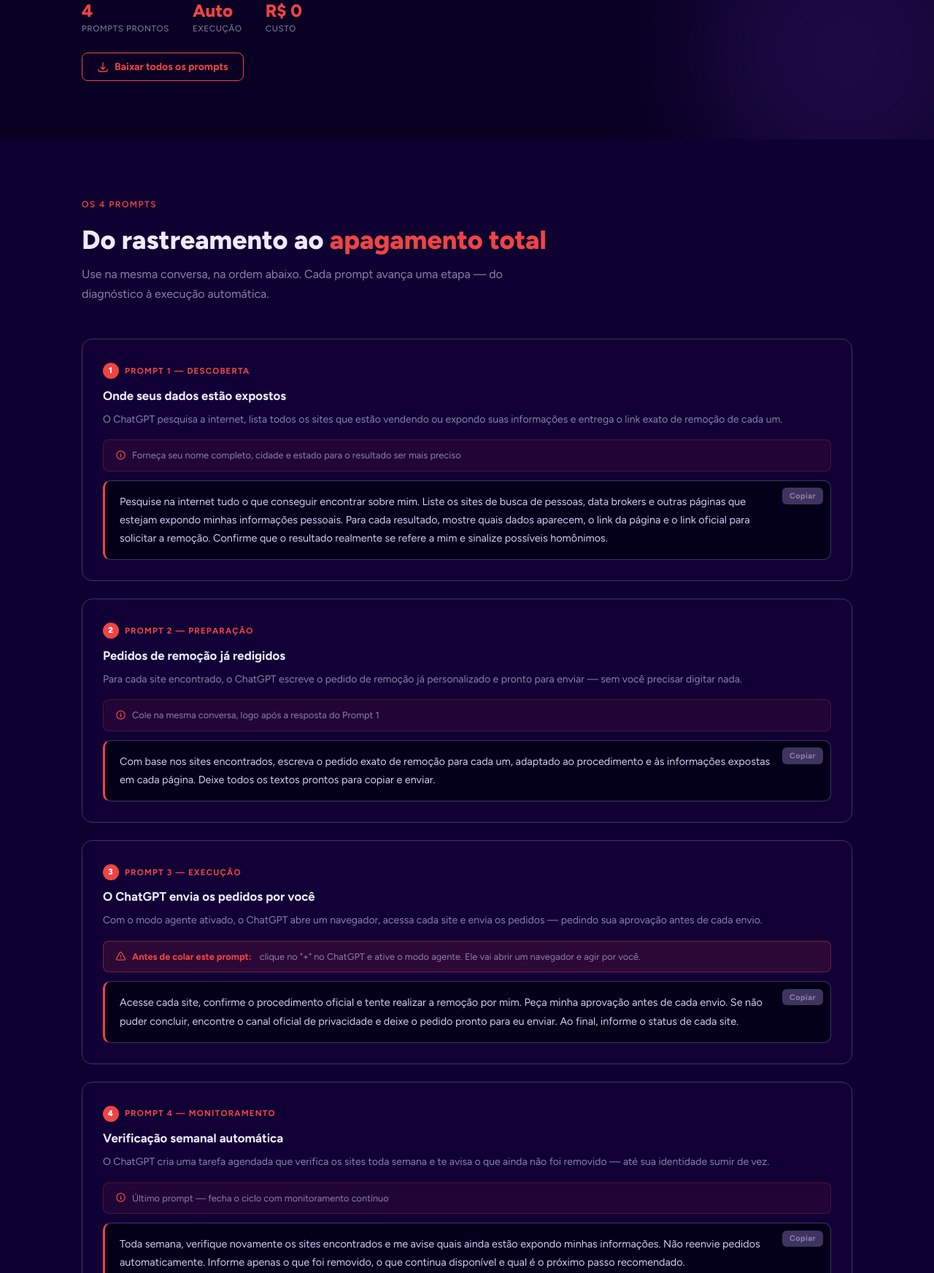
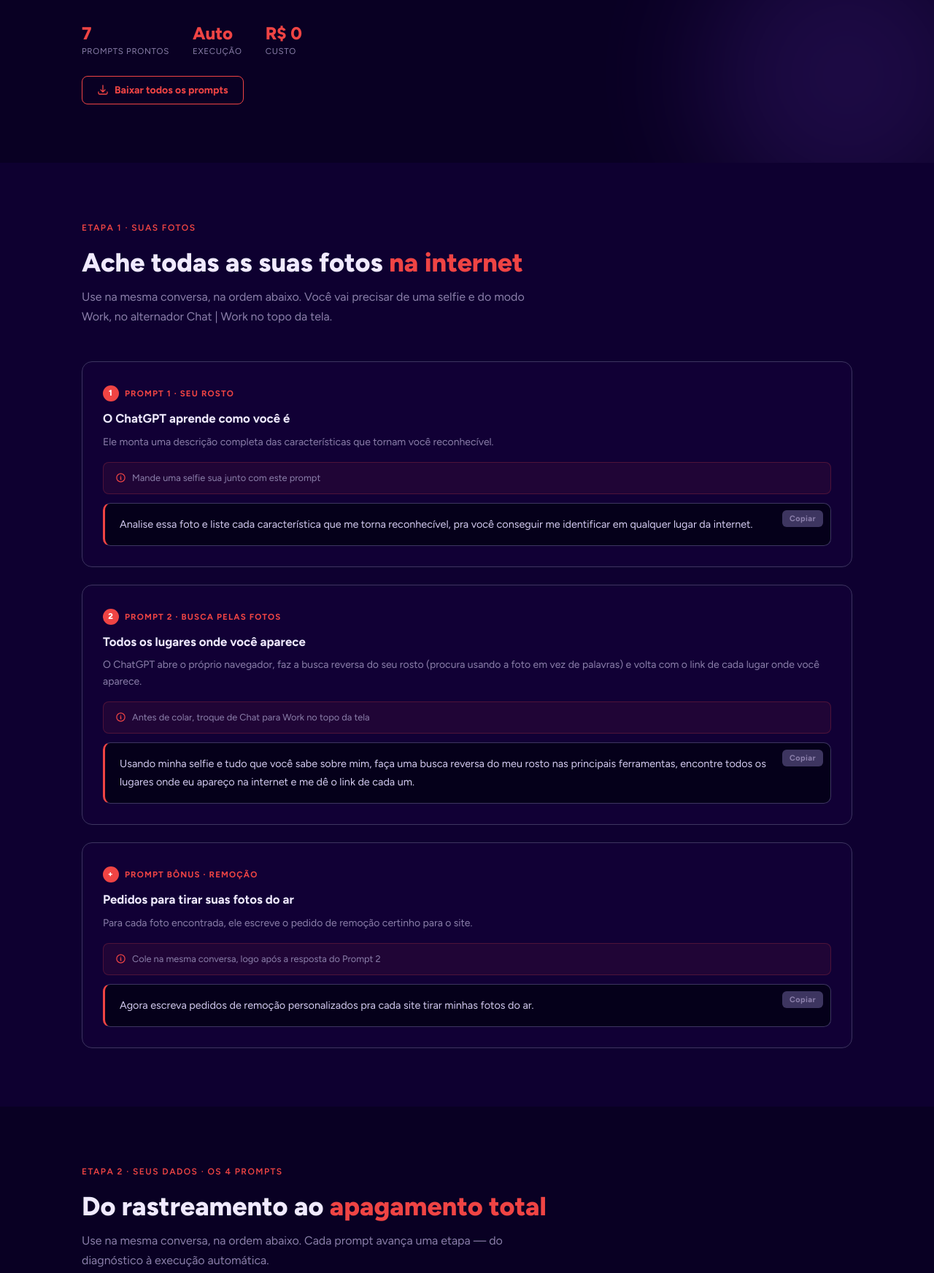
Before and after one commit to brunoperobelli96/bperobelli-lps, a plain HTML site: page chatgpt-apagar-identidade-digital/index.html in a window 1280 px wide. Shown: the part 678-2422 px from the top of the page at 73% size. Drawn offline with nearby package versions, Linux system fonts and the light colour scheme.

Commit message:
chatgpt-apagar-identidade-digital: etapa de fotos (busca reversa + remoção)
Co-Authored-By: Claude Opus 5.5 <noreply@anthropic.com>

```diff
--- a/chatgpt-apagar-identidade-digital/index.html
+++ b/chatgpt-apagar-identidade-digital/index.html
@@ -4,7 +4,7 @@
   <meta charset="UTF-8">
   <meta name="viewport" content="width=device-width, initial-scale=1.0">
   <meta name="theme-color" content="#090023">
-  <title>ChatGPT Apaga Sua Identidade Digital · Bruno Perobelli</title>
+  <title>ChatGPT Apaga Seus Dados e Suas Fotos da Internet · Bruno Perobelli</title>
   <link rel="preconnect" href="https://fonts.googleapis.com">
   <link href="https://fonts.googleapis.com/css2?family=Figtree:wght@400;500;600;700;800&display=swap" rel="stylesheet">
   <script src="https://cdnjs.cloudflare.com/ajax/libs/gsap/3.12.5/gsap.min.js" defer></script>
@@ -186,7 +186,7 @@
     <a href="https://bperobelli.com.br" class="nav-logo">
       <span class="nav-mark">BP</span> Bruno Perobelli <small>· IA aplicada</small>
     </a>
-    <a href="#prompts" class="nav-cta">Copiar os Prompts</a>
+    <a href="#fotos" class="nav-cta">Copiar os Prompts</a>
   </div>
 </nav>
 
@@ -199,14 +199,14 @@
       <div class="hero-grid">
         <div class="hero-copy">
           <p class="eyebrow">IA APLICADA · PRIVACIDADE</p>
-          <h1>O <span class="accent">ChatGPT</span> tira seus dados de dezenas de sites que você nem sabia que existiam</h1>
-          <p class="sub">4 prompts para descobrir o que está exposto sobre você, montar os pedidos de remoção e executar tudo automaticamente.</p>
-          <a href="#prompts" class="hero-cta">
+          <h1>O <span class="accent">ChatGPT</span> acha e tira seus dados e suas fotos de sites que você nem sabia que existiam</h1>
+          <p class="sub">Primeiro, ache todas as fotos suas que estão na internet. Depois, 4 prompts para descobrir o que está exposto sobre você, montar os pedidos de remoção e executar tudo automaticamente.</p>
+          <a href="#fotos" class="hero-cta">
             <svg xmlns="http://www.w3.org/2000/svg" width="18" height="18" fill="none" viewBox="0 0 24 24" stroke-width="2" stroke="currentColor"><path stroke-linecap="round" stroke-linejoin="round" d="M15.666 3.888A2.25 2.25 0 0013.5 2.25h-3c-1.03 0-1.9.693-2.166 1.638m7.332 0c.055.194.084.4.084.612v0a.75.75 0 01-.75.75H9a.75.75 0 01-.75-.75v0c0-.212.03-.418.084-.612m7.332 0c.646.049 1.288.11 1.927.184 1.1.128 1.907 1.077 1.907 2.185V19.5a2.25 2.25 0 01-2.25 2.25H6.75A2.25 2.25 0 014.5 19.5V6.257c0-1.108.806-2.057 1.907-2.185a48.208 48.208 0 011.927-.184"/></svg>
             Copiar os Prompts
           </a>
           <div class="hero-meta">
-            <div class="hero-meta-item"><span class="valor">4</span><span class="label">Prompts prontos</span></div>
+            <div class="hero-meta-item"><span class="valor">7</span><span class="label">Prompts prontos</span></div>
             <div class="hero-meta-item"><span class="valor">Auto</span><span class="label">Execução</span></div>
             <div class="hero-meta-item"><span class="valor">R$&nbsp;0</span><span class="label">Custo</span></div>
           </div>
@@ -218,6 +218,7 @@
         <aside class="side-card">
           <p class="side-card-title">O que o ChatGPT vai fazer</p>
           <ul>
+            <li>Achar as suas fotos espalhadas pela internet</li>
             <li>Vasculhar data brokers e sites de busca de pessoas</li>
             <li>Listar todos os seus dados expostos</li>
             <li>Criar pedidos de remoção personalizados por site</li>
@@ -230,10 +231,57 @@
     </div>
   </header>
 
+  <section id="fotos">
+    <div class="wrap">
+      <div class="section-header fade-in">
+        <p class="eyebrow">ETAPA 1 · SUAS FOTOS</p>
+        <h2>Ache todas as suas fotos <span class="accent">na internet</span></h2>
+        <p class="lead">Use na mesma conversa, na ordem abaixo. Você vai precisar de uma selfie e do modo Work, no alternador Chat | Work no topo da tela.</p>
+      </div>
+
+      <div class="steps">
+
+        <div class="step-card fade-in">
+          <div class="step-num"><span class="badge">1</span> Prompt 1 · Seu rosto</div>
+          <h3>O ChatGPT aprende como você é</h3>
+          <p class="step-desc">Ele monta uma descrição completa das características que tornam você reconhecível.</p>
+          <div class="instrucao">
+            <svg xmlns="http://www.w3.org/2000/svg" fill="none" viewBox="0 0 24 24" stroke-width="2" stroke="currentColor"><path stroke-linecap="round" stroke-linejoin="round" d="M11.25 11.25l.041-.02a.75.75 0 011.063.852l-.708 2.836a.75.75 0 001.063.853l.041-.021M21 12a9 9 0 11-18 0 9 9 0 0118 0zm-9-3.75h.008v.008H12V8.25z"/></svg>
+            Mande uma selfie sua junto com este prompt
+          </div>
+          <div class="prompt-box">Analise essa foto e liste cada característica que me torna reconhecível, pra você conseguir me identificar em qualquer lugar da internet.</div>
+        </div>
+
+        <div class="step-card fade-in">
+          <div class="step-num"><span class="badge">2</span> Prompt 2 · Busca pelas fotos</div>
+          <h3>Todos os lugares onde você aparece</h3>
+          <p class="step-desc">O ChatGPT abre o próprio navegador, faz a busca reversa do seu rosto (procura usando a foto em vez de palavras) e volta com o link de cada lugar onde você aparece.</p>
+          <div class="instrucao">
+            <svg xmlns="http://www.w3.org/2000/svg" fill="none" viewBox="0 0 24 24" stroke-width="2" stroke="currentColor"><path stroke-linecap="round" stroke-linejoin="round" d="M11.25 11.25l.041-.02a.75.75 0 011.063.852l-.708 2.836a.75.75 0 001.063.853l.041-.021M21 12a9 9 0 11-18 0 9 9 0 0118 0zm-9-3.75h.008v.008H12V8.25z"/></svg>
+            Antes de colar, troque de Chat para Work no topo da tela
+          </div>
+          <div class="prompt-box">Usando minha selfie e tudo que você sabe sobre mim, faça uma busca reversa do meu rosto nas principais ferramentas, encontre todos os lugares onde eu apareço na internet e me dê o link de cada um.</div>
+        </div>
+
+        <div class="step-card fade-in">
+          <div class="step-num"><span class="badge">+</span> Prompt bônus · Remoção</div>
+          <h3>Pedidos para tirar suas fotos do ar</h3>
+          <p class="step-desc">Para cada foto encontrada, ele escreve o pedido de remoção certinho para o site.</p>
+          <div class="instrucao">
+            <svg xmlns="http://www.w3.org/2000/svg" fill="none" viewBox="0 0 24 24" stroke-width="2" stroke="currentColor"><path stroke-linecap="round" stroke-linejoin="round" d="M11.25 11.25l.041-.02a.75.75 0 011.063.852l-.708 2.836a.75.75 0 001.063.853l.041-.021M21 12a9 9 0 11-18 0 9 9 0 0118 0zm-9-3.75h.008v.008H12V8.25z"/></svg>
+            Cole na mesma conversa, logo após a resposta do Prompt 2
+          </div>
+          <div class="prompt-box">Agora escreva pedidos de remoção personalizados pra cada site tirar minhas fotos do ar.</div>
+        </div>
+
+      </div>
+    </div>
+  </section>
+
   <section id="prompts">
     <div class="wrap">
       <div class="section-header fade-in">
-        <p class="eyebrow">OS 4 PROMPTS</p>
+        <p class="eyebrow">ETAPA 2 · SEUS DADOS · OS 4 PROMPTS</p>
         <h2>Do rastreamento ao <span class="accent">apagamento total</span></h2>
         <p class="lead">Use na mesma conversa, na ordem abaixo. Cada prompt avança uma etapa — do diagnóstico à execução automática.</p>
       </div>
@@ -346,13 +394,16 @@ function gerarPDF() {
   doc.setFontSize(9); doc.setTextColor(139,127,170); doc.setFont('helvetica','normal');
   doc.text('IA aplicada ao dia a dia', margin+48, 17); y = 40;
   doc.setFont('helvetica','bold'); doc.setFontSize(16); doc.setTextColor(9,0,35);
-  var tl = doc.splitTextToSize('ChatGPT Apaga Sua Identidade Digital', maxW);
+  var tl = doc.splitTextToSize('ChatGPT Apaga Seus Dados e Suas Fotos', maxW);
   doc.text(tl, margin, y); y += tl.length * 7 + 4;
   doc.setFont('helvetica','normal'); doc.setFontSize(10); doc.setTextColor(80,70,100);
   var sl = doc.splitTextToSize('Use na mesma conversa, na ordem abaixo. Ative o modo agente antes do Prompt 3.', maxW);
   doc.text(sl, margin, y); y += sl.length * 5 + 10;
   doc.setDrawColor(200,195,220); doc.line(margin,y,W-margin,y); y += 8;
   var prompts = [
+    { num: 'Fotos · Prompt 1', titulo: 'Seu rosto: o ChatGPT aprende como você é' },
+    { num: 'Fotos · Prompt 2', titulo: 'Busca reversa: todos os lugares onde você aparece (modo Work)' },
+    { num: 'Fotos · Bônus', titulo: 'Pedidos para tirar suas fotos do ar' },
     { num: 'Prompt 1', titulo: 'Descoberta — onde seus dados estão expostos' },
     { num: 'Prompt 2', titulo: 'Preparação — pedidos de remoção redigidos' },
     { num: 'Prompt 3', titulo: 'Execução — ChatGPT envia os pedidos por você' },
```
